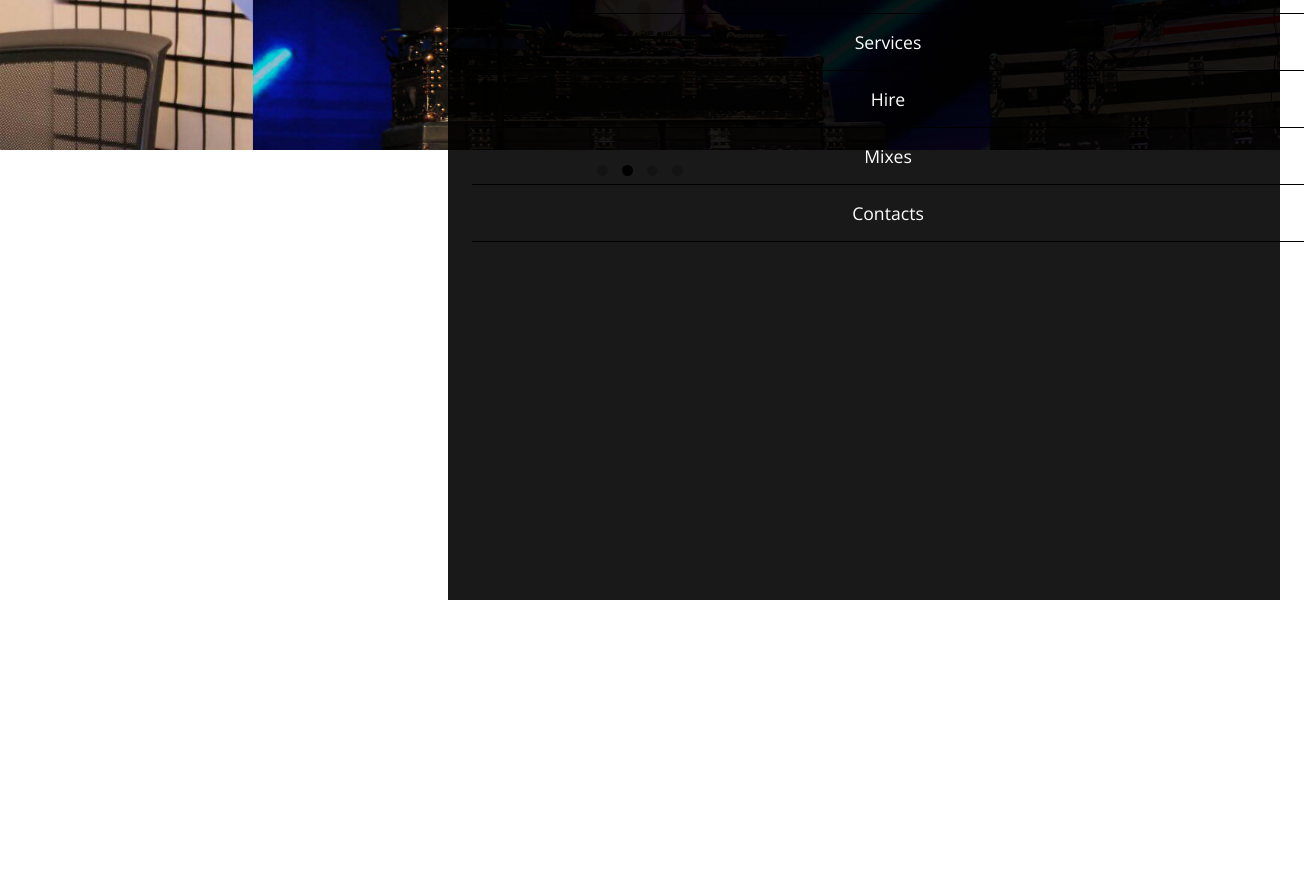
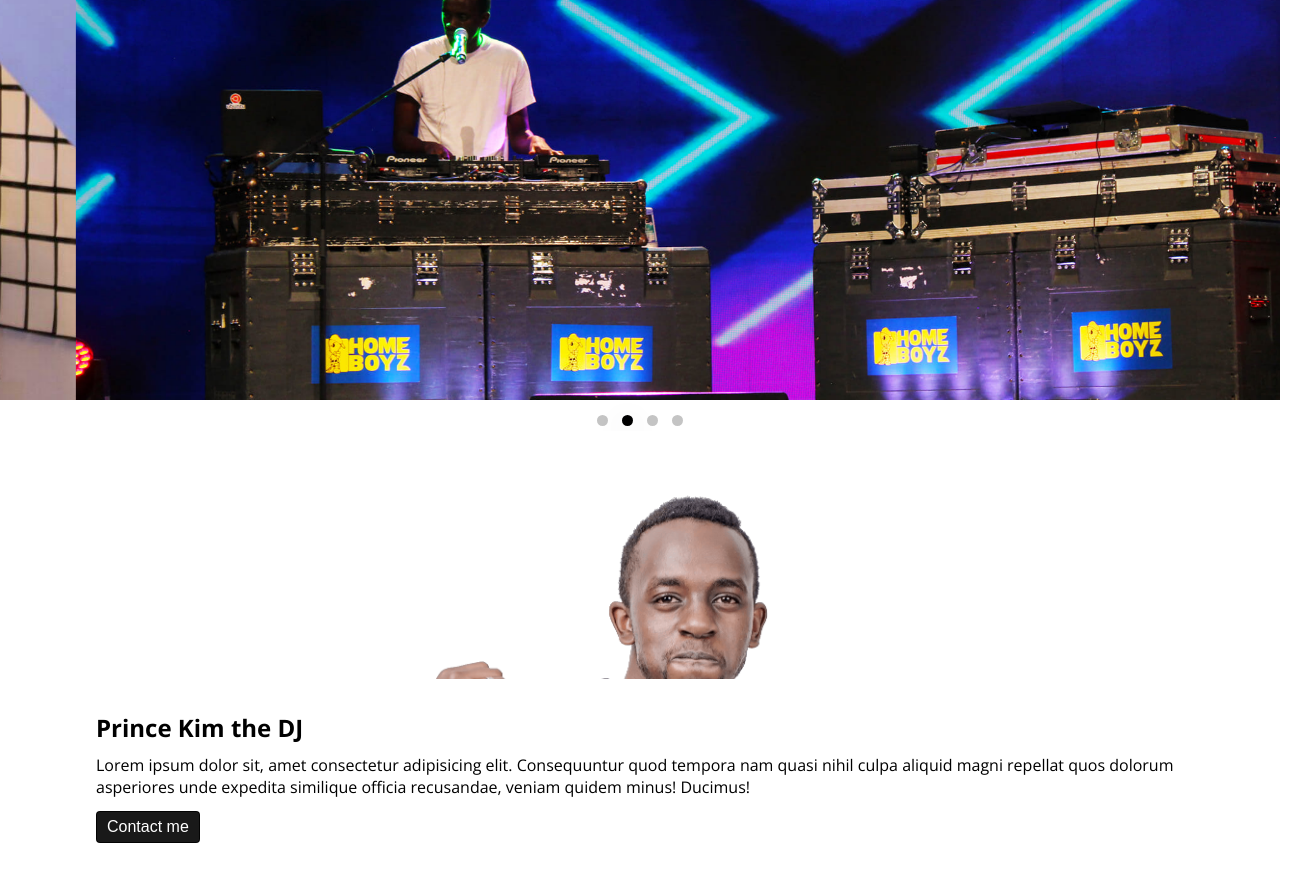
Before and after one commit to david-commit/dj-portfolio, a Next.js app: page / in a window 1280 px wide. Shown: the part 200-1075 px from the top of the page, 1304 px wide, since content can reach past the window. Before the commit the page ends 800 px from the top, so only its background shows below. Built offline with nearby package versions, Linux system fonts and the light colour scheme.

Commit message:
Created the Home About section

```diff
--- a/src/components/NavBar.js
+++ b/src/components/NavBar.js
@@ -8,7 +8,7 @@ import { FontAwesomeIcon } from '@fortawesome/react-fontawesome';
 import { faBars, faXmark } from '@fortawesome/free-solid-svg-icons';
 
 const NavBar = () => {
-  const [showLinks, setShowLinks] = useState(true);
+  const [showLinks, setShowLinks] = useState(false);
   return (
     <header>
       <section>
@@ -34,7 +34,6 @@ const NavBar = () => {
           <Link href='/'>Home</Link>
           <Link href='/about'>About Me</Link>
           <Link href='/services'>Services</Link>
-          <Link href='/hire'>Hire</Link>
           <Link href='/mixes'>Mixes</Link>
           <Link href='/contacts'>Contacts</Link>
         </nav>
--- a/src/pages/index.js
+++ b/src/pages/index.js
@@ -2,6 +2,7 @@ import Head from 'next/head';
 import Image from 'next/image';
 import { useState, useEffect } from 'react';
 import { useRef } from 'react';
+import Link from 'next/link';
 
 export default function Home() {
   const [index, setIndex] = useState(0);
@@ -46,6 +47,7 @@ export default function Home() {
         <meta name='viewport' content='width=device-width, initial-scale=1' />
       </Head>
       <div className='home-main-container'>
+        {/* ========== SLIDER ========== */}
         <div className='home-slider'>
           <div className='slideshow'>
             <div
@@ -80,6 +82,30 @@ export default function Home() {
             </div>
           </div>
         </div>
+        {/* ========== SLIDER ========== */}
+        {/* ========== HOME - ABOUT ========== */}
+        <div className='home-about-container'>
+          <div className='home-about-image'>
+            <Image
+              src='/dj-p-k-nice-studio-potrait.png'
+              height={100}
+              width={100}
+            />
+          </div>
+          <div className='home-about-text'>
+            <h2>Prince Kim the DJ</h2>
+            <p>
+              Lorem ipsum dolor sit, amet consectetur adipisicing elit.
+              Consequuntur quod tempora nam quasi nihil culpa aliquid magni
+              repellat quos dolorum asperiores unde expedita similique officia
+              recusandae, veniam quidem minus! Ducimus!
+            </p>
+            <Link href='/'>
+              <button>Contact me</button>
+            </Link>
+          </div>
+        </div>
+        {/* ========== HOME - ABOUT ========== */}
       </div>
     </>
   );
--- a/src/styles/NavBar.css
+++ b/src/styles/NavBar.css
@@ -47,7 +47,6 @@ header > section #hidden > a {
 /* ========== NAVBAR ========== */
 /* ========== HOME ========== */
 /* -- SLIDER -- */
-/* Slideshow */
 .slideshow {
   margin: 0 auto;
   overflow: hidden;
@@ -90,6 +89,53 @@ header > section #hidden > a {
 }
 
 /* -- SLIDER -- */
+/* -- HOME - ABOUT -- */
+.home-about-container {
+  display: flex;
+  flex-direction: column;
+  width: 85%;
+  margin: 3rem auto 2rem;
+}
+
+.home-about-image {
+  width: 75%;
+  margin: auto;
+  height: 200px;
+  background-size: cover;
+  overflow: hidden;
+  margin-bottom: 2rem;
+}
+
+.home-about-image img {
+  width: 100%;
+  margin: auto;
+  height: min-content;
+}
+
+.home-about-text h2 {
+  padding-bottom: 0.6rem;
+}
+
+.home-about-text p {
+  color: var(--darkGray);
+}
+
+.home-about-text button {
+  background-color: var(--transpatentBlack);
+  color: white;
+  border: 1px solid var(--transpatentBlack);
+  font-size: 1rem;
+  padding: 6px 10px;
+  margin-top: 0.8rem;
+  border-radius: 4px;
+}
+
+.home-about-text button:hover {
+  background-color: transparent;
+  color: black;
+}
+
+/* -- HOME - ABOUT -- */
 /* ====== MEDIA QUERIES ====== */
 /* Best Practice suggests */
 /* keep default style for smallest screen size (portrait mobile, below 576px) */
@@ -105,16 +151,21 @@ header > section #hidden > a {
 
   header > section > nav {
     display: flex;
+    position: unset;
   }
 
   header > section > nav > a {
     color: white;
     margin-left: 1.5rem;
-    font-size: 1.1rem;
+    font-size: 1rem;
   }
 
   .nav-toggle {
     display: none;
+  }
+
+  .slide {
+    height: 500px;
   }
 }
 
--- a/src/styles/globals.css
+++ b/src/styles/globals.css
@@ -1,5 +1,6 @@
 :root {
   --transpatentBlack: rgba(0, 0, 0, 0.9);
+  --darkGrey: #414141;
 }
 
 * {
```
Also changed, not shown: public/dj-p-k-nice-studio-potrait.png (added).
